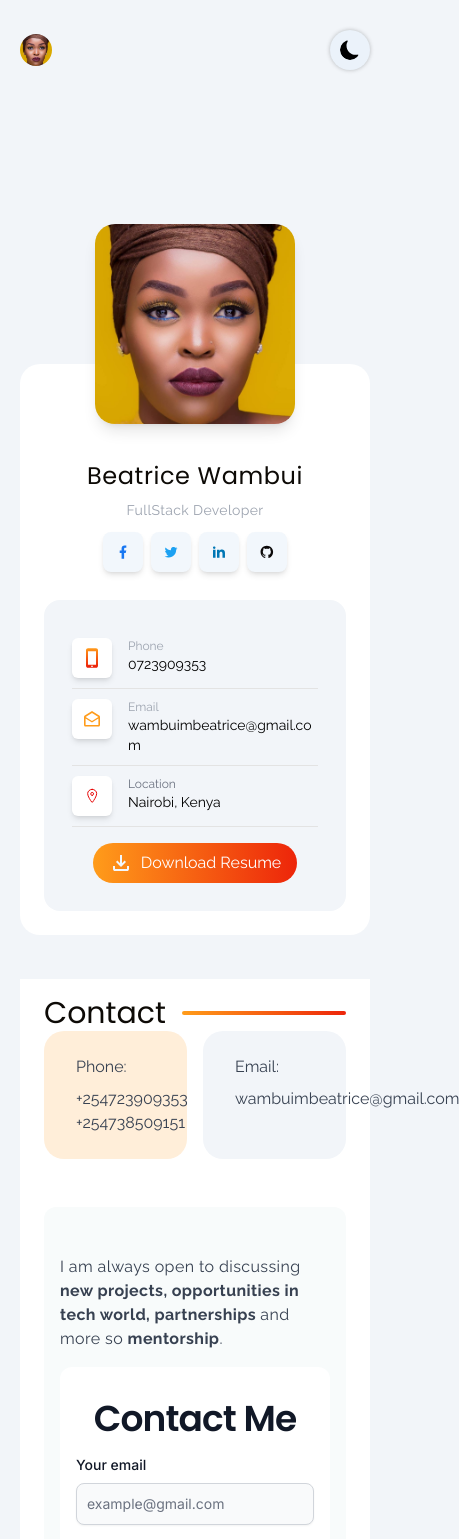
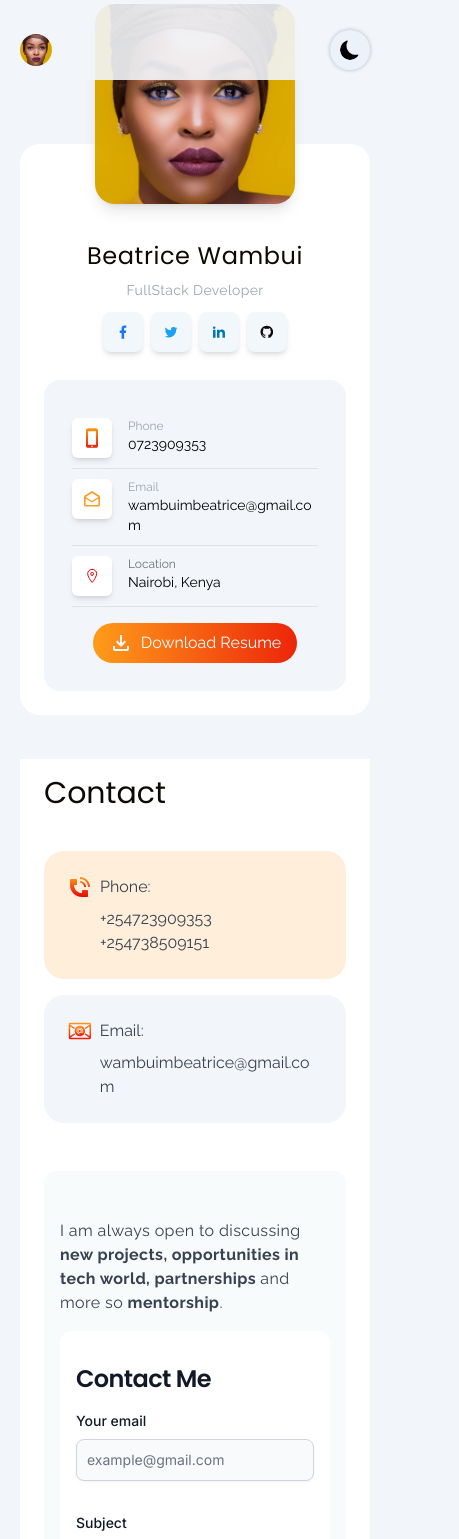
Before and after one commit to BeatriceWambuiMbugua/portfolio-, a Next.js app: page /contact in a window 390 px wide. Shown: the top 1539 px of the page, 459 px wide, since content can reach past the window. Built offline with nearby package versions, Linux system fonts and the light colour scheme.

Commit message:
[Profile.jsx, contact/page.jsx, resume/page.jsx, work/page.jsx] Adjusted styling for responsive layouts.

```diff
--- a/app/components/Profile.jsx
+++ b/app/components/Profile.jsx
@@ -3,7 +3,7 @@ import Link from "next/link";
 
 export default function Profile() {
   return (
-    <div className=" col-span-12 lg:col-span-4 top-40 lg:h-screen lg:sticky mt-[220px]">
+    <div className=" col-span-12 lg:col-span-4 top-40 lg:h-screen lg:sticky mt-[220px]hidden md:block ">
       <div className="bg-white rounded-[20px] relative w-full mb-6 lg:mb-0 text-center dark:bg-black px-6 pb-6">
         <Image
           src="/assets/images/profile-picture.jpg"
--- a/app/contact/page.jsx
+++ b/app/contact/page.jsx
@@ -6,7 +6,7 @@ import Link from "next/link";
 export default function Contact() {
   return (
     <div className=" container mx-auto grid grid-cols-12 md:gap-10 justify-between  px-5  dark:bg-eerie-black">
-      <Profile />
+      <Profile/>
       <div className="col-span-12 lg:col-span-8">
         <Navbar />
         <div
@@ -19,11 +19,11 @@ export default function Contact() {
             <h3 className="font-normal text-3xl dark:text-cultured  ">
               Contact
             </h3>
-            <hr className="bg-gradient-to-r from-crayola to-red w-52 h-1 border-0 rounded md:my-10 " />
+            <hr className="bg-gradient-to-r from-crayola to-red w-52 h-1 border-0 rounded md:my-10 md:block hidden " />
           </div>
 
           {/* contact cards */}
-          <div className="grid grid-cols-2 gap-4">
+          <div className="grid grid-cols-1 md:grid-cols-2 gap-4 pt-10 md:pt-0">
             <div className="bg-[#FFEED9] rounded-[20px] p-3">
               <div className="flex gap-2 p-3">
                 <svg
@@ -138,9 +138,9 @@ export default function Contact() {
                   </defs>
                 </svg>
                 <div>
-                  <p className="mb-2">Email:</p>
+                  <p className="mb-2  ">Email:</p>
                   <Link href={"mailto:wambuimbeatrice@gmail.com"}>
-                    <p>wambuimbeatrice@gmail.com</p>
+                    <p className="break-all">wambuimbeatrice@gmail.com</p>
                   </Link>
                 </div>
               </div>
@@ -159,7 +159,7 @@ export default function Contact() {
             </div>
             <section class="bg-white dark:bg-eerie-black rounded-xl mt-4">
               <div class="py-8 lg:py-8 px-4 mx-auto max-w-screen-md rounded-xl">
-                <h2 class="mb-4 text-4xl tracking-tight font-extrabold text-center text-gray-900 dark:text-white">
+                <h2 class="mb-4 text-2xl tracking-tight font-extrabold text-left md:text-4xl md:text-center  text-gray-900 dark:text-white">
                   Contact Me
                 </h2>
 
--- a/app/resume/page.jsx
+++ b/app/resume/page.jsx
@@ -18,7 +18,7 @@ export default function Resume() {
             <h3 className="font-normal text-3xl dark:text-cultured  ">
               Resume
             </h3>
-            <hr className="bg-gradient-to-r from-crayola to-red w-52 h-1 border-0 rounded md:my-10 " />
+            <hr className="bg-gradient-to-r from-crayola to-red w-52 h-1 border-0 rounded md:my-10 md:block hidden" />
           </div>
           {/* Education/Experience */}
           <div className="grid grid-cols-2 mb-5 dark:text-cultured ">
--- a/app/work/page.jsx
+++ b/app/work/page.jsx
@@ -12,7 +12,7 @@ import 'animate.css';
 export default function Portfolio() {
   return (
     <div className=" container mx-auto grid grid-cols-12 md:gap-10 justify-between  px-5  dark:bg-eerie-black">
-      <Profile />
+    <Profile />
       <div className="col-span-12 lg:col-span-8">
         <Navbar />
         <div
@@ -25,7 +25,7 @@ export default function Portfolio() {
             <h3 className="font-normal text-3xl dark:text-cultured  ">
               Portfolio
             </h3>
-            <hr className="bg-gradient-to-r from-crayola to-red w-52 h-1 border-0 rounded md:my-10 " />
+            <hr className="bg-gradient-to-r from-crayola to-red w-52 h-1 border-0 rounded md:my-10 md:block hidden " />
           </div>
           {/* Tab Content */}
 
```
